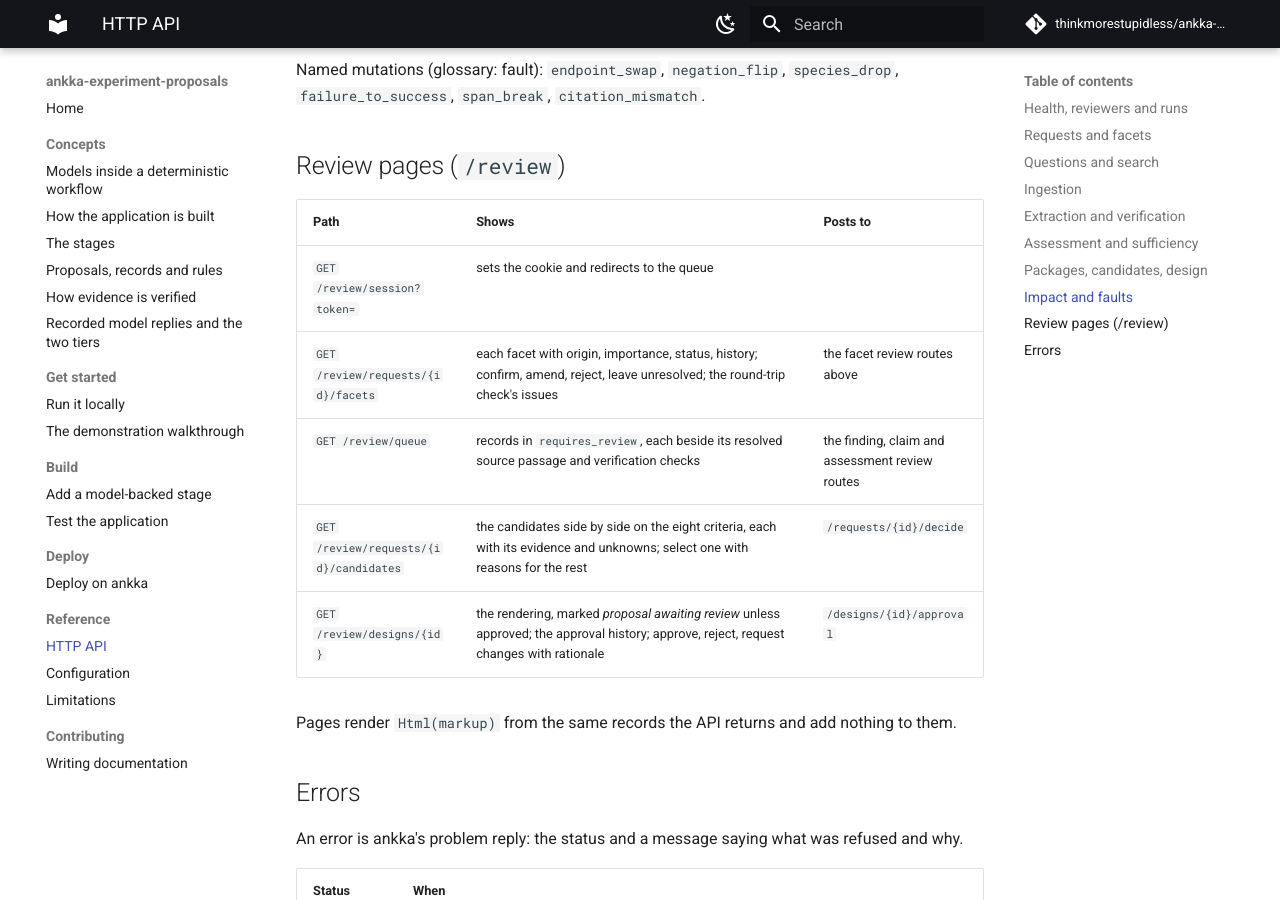
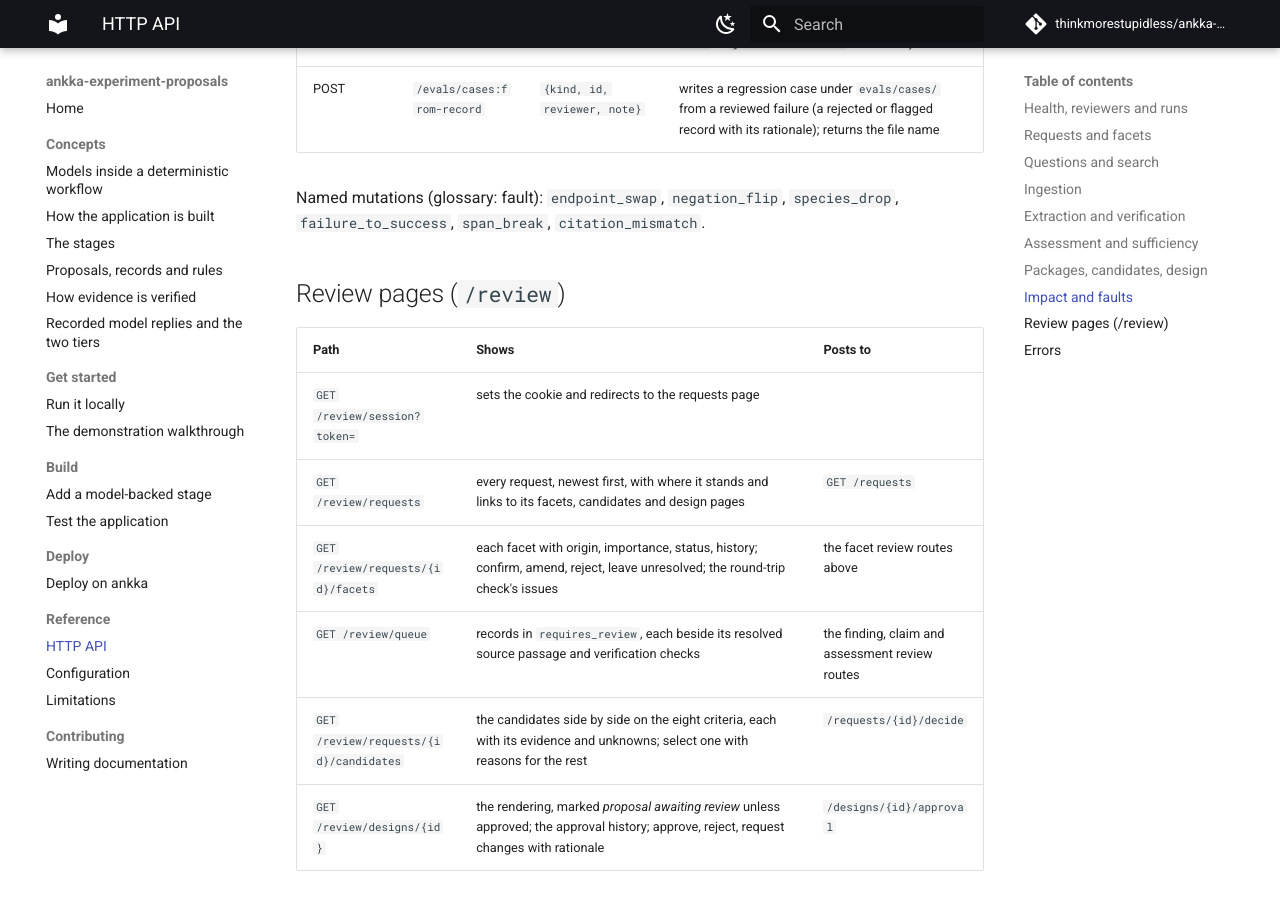
Before and after one commit to thinkmorestupidless/ankka-experiment-proposals, an MkDocs documentation site: the page built from docs/reference/http-api.md, in a window 1280 px wide and 900 px high, scrolled down 6263 px. Built offline with MkDocs 1.6.1 and Material for MkDocs 9.7.7, drawn with Linux system fonts in a browser that asks for light colours; comment, search, counter and statistics services are not loaded; some of the changed text lies outside the part shown.

Commit message:
List every request through the API and on the review page
`/review/requests` was a stub naming the facets route; nothing listed requests, so a reviewer
without an id had no way in. The `request-rows` view now carries the request's text and
submitter and declares `newest-first` (the runtime reserves `all`); its version is 2, so rows
written before are rebuilt. `GET /api/v1/requests` returns the rows, and the page is a table
with where each request stands and links to its facets, candidates and design pages as they
become reachable. The facets integration suite checks both.

Co-Authored-By: Claude Fable 5.1 <noreply@anthropic.com>

```diff
--- a/docs/reference/http-api.md
+++ b/docs/reference/http-api.md
@@ -43,6 +43,7 @@ seconds, so nothing waits for a model inside a request.
 ## Requests and facets
 | Method | Path | Body | Returns |
 |---|---|---|---|
+| GET | `/requests` | | every request, newest first: `[{id, text, submittedBy, submittedAt, status, facets, questions, roundTripPassed}]`, from the `request-rows` view |
 | POST | `/requests` | `{text, submittedBy}` | `{id, version}` 201; starts the `investigation` workflow (id = request id) |
 | GET | `/requests/{id}` | | the request, its facets (from the entities), the latest round-trip check, the workflow status |
 | GET | `/requests/{id}/facets` | | facets, each with its history |
@@ -120,7 +121,8 @@ Named mutations (glossary: fault): `endpoint_swap`, `negation_flip`, `species_dr
 
 | Path | Shows | Posts to |
 |---|---|---|
-| `GET /review/session?token=` | sets the cookie and redirects to the queue | |
+| `GET /review/session?token=` | sets the cookie and redirects to the requests page | |
+| `GET /review/requests` | every request, newest first, with where it stands and links to its facets, candidates and design pages | `GET /requests` |
 | `GET /review/requests/{id}/facets` | each facet with origin, importance, status, history; confirm, amend, reject, leave unresolved; the round-trip check's issues | the facet review routes above |
 | `GET /review/queue` | records in `requires_review`, each beside its resolved source passage and verification checks | the finding, claim and assessment review routes |
 | `GET /review/requests/{id}/candidates` | the candidates side by side on the eight criteria, each with its evidence and unknowns; select one with reasons for the rest | `/requests/{id}/decide` |
```
Also changed, not shown: docs/get-started/run-locally.md (+1 -1 lines), 6 other files.
